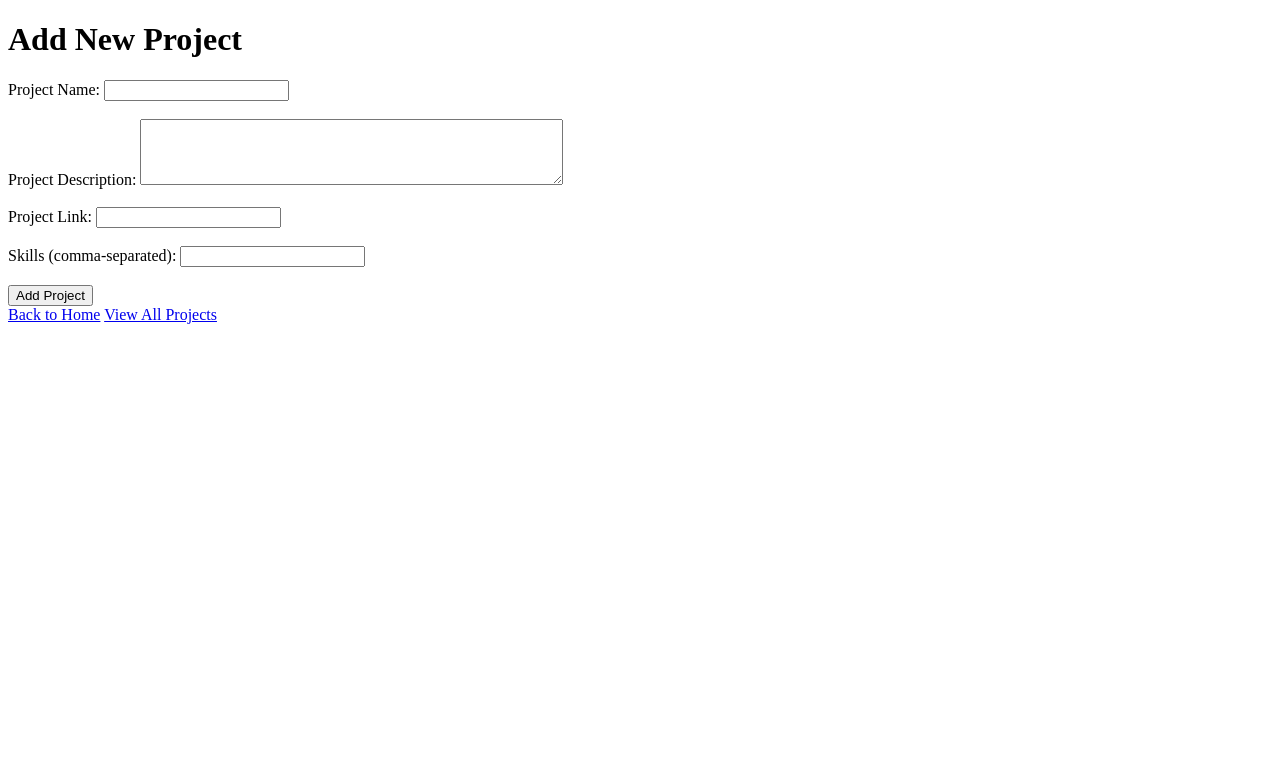
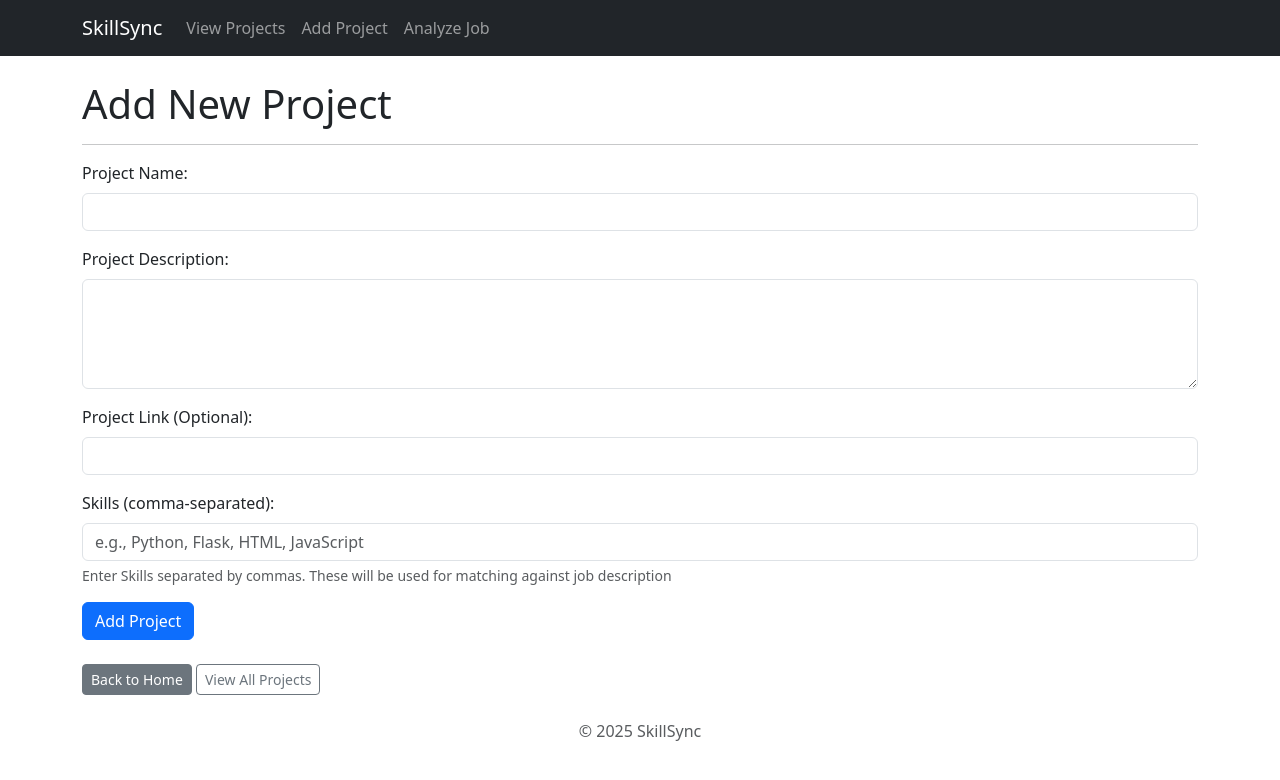
Before and after one commit to ebarcly/SkillSync, a Flask app: page /add in a window 1280 px wide. Shown: the top 780 px of the page. Run offline with Flask 3, Linux system fonts and the light colour scheme.

Commit message:
Style base, index, add_project, list_projects pages with Bootstrap 5

```diff
--- a/app.py
+++ b/app.py
@@ -98,7 +98,10 @@ def analyze_job_description():
             })
 
     # --- JSON output for now, improve later ---
-    return render_template('analysis_results.html', matching_projects=matching_projects)
+    return render_template('analysis_results.html',
+                           job_description=job_description,
+                           skills_found_in_jd=list(found_skills_in_jd),
+                           matching_projects=matching_projects)
 
 if __name__ == '__main__':
     app.run(debug=True)
--- a/templates/add_project.html
+++ b/templates/add_project.html
@@ -1,29 +1,47 @@
-<!DOCTYPE html>
-<html lang="en">
-<head>
-    <title> Add New Project </title>
-</head>
-<body>
-    <h1> Add New Project </h1>
-    <form method="POST" action="/add_project">
-        <div>
-            <label for="name">Project Name:</label>
-            <input type="text" id="name" name="name" required><br><br>
-        </div>
-        <div>
-            <label for="description">Project Description:</label>
-            <textarea id="description" name="description" rows="4" cols="50" required></textarea><br><br>
-        </div>
-        <div>
-            <label for="link">Project Link:</label>
-            <input type="url" id="link" name="link"><br><br>
-        </div>
-        <div>
-            <label for="skills">Skills (comma-separated):</label>
-            <input type="text" id="skills" name="skills"><br><br>
-        </div>
-        <button type="submit">Add Project</button>
-    </form>
-    <a href="/">Back to Home</a>
-    <a href="/projects">View All Projects</a>
-</body>
+{% extends "base.html" %}
+
+{% block title %}Add New Project - SkillSync Portfolio{% endblock %}
+
+{% block content %}
+<h1>Add New Project</h1>
+<hr>
+
+{# POST #}
+<form method="POST" action="{{ url_for('add_new_project') }}">
+
+    {# Project name field #}
+    <div class="mb-3">
+        <label for="name" class="form-label">Project Name:</label>
+        <input type="text" id="name" name="name" class="form-control" required>
+    </div>
+
+    {# Project Description Field #}
+    <div class="mb-3">
+        <label for="description" class="form-label">Project Description:</label>
+        <textarea id="description" name="description" rows="4" class="form-control" required></textarea> {# form-control also styles textareas #}
+    </div>
+
+    {# Project link Field #}
+    <div class="mb-3">
+        <label for="link" class="form-label">Project Link (Optional):</label>
+        <input type="url" id="link" name="link" class="form-control"> {# Use type="url" for better validation/input handling on some devices #}
+    </div>
+
+    {# Skills field #}
+    <div class="mb-3">
+        <label for="skills" class="form-label">Skills (comma-separated):</label>
+        <input type="text" id="skills" name="skills" class="form-control" placeholder="e.g., Python, Flask, HTML, JavaScript">
+        <div class="form-text">Enter Skills separated by commas. These will be used for matching against job description</div>
+    </div>
+
+    {# Submit button #}
+    <button type="submit" class="btn btn-primary">Add Project</button>
+
+</form>
+
+{# Other pages #}
+<div class="mt-4">
+    <a href="{{ url_for('index') }}" class="btn btn-secondary btn-sm">Back to Home</a>
+    <a href="{{ url_for('list_projects') }}" class="btn btn-outline-secondary btn-sm">View All Projects</a>
+</div>
+{% endblock %}
--- /dev/null
+++ b/templates/base.html
@@ -0,0 +1,47 @@
+<!DOCTYPE html>
+<html lang="en">
+    <head>
+        <meta charset="utf-8">
+        <meta name="viewport" content="width=device-width, initial-scale=1">
+
+        <link href="https://cdn.jsdelivr.net/npm/bootstrap@5.3.5/dist/css/bootstrap.min.css" rel="stylesheet" integrity="sha384-SgOJa3DmI69IUzQ2PVdRZhwQ+dy64/BUtbMJw1MZ8t5HZApcHrRKUc4W0kG879m7" crossorigin="anonymous">
+
+        <title>{% block title %}SkillSync Portfolio{% endblock %}</title>
+    </head>
+    <body>
+        <nav class="navbar navbar-expand-lg navbar-dark bg-dark mb-4">
+            <div class="container">
+                <a class="navbar-brand" href="{{ url_for('index') }}">SkillSync</a>
+                <button class="navbar-toggler" type="button" data-bs-toggle="collapse" data-bs-target="#navbarNav" aria-controls="navbarNav" aria-expanded="false" aria-label="Toggle navigation">
+                    <span class="navbar-toggler-icon"></span>
+                </button>
+                <div class="collapse navbar-collapse" id="navbarNav">
+                    <ul class="navbar-nav">
+                        <li class="nav-item">
+                            <a class="nav-link" href="{{ url_for('list_projects') }}">View Projects</a>
+                        </li>
+                        <li class="nav-item">
+                            <a class="nav-link" href="{{ url_for('add_project_form') }}">Add Project</a>
+                        </li>
+                        <li class="nav-item">
+                            <a class="nav-link" href="{{ url_for('analyze_job_form') }}">Analyze Job</a>
+                        </li>
+                    </ul>
+                </div>
+            </div>
+        </nav>
+
+        <main class="container">
+            {# Where page-specific content will go #}
+            {% block content %}
+            {% endblock %}
+        </main>
+
+        <footer class="mt-4 text-center text-muted">
+            <p>&copy; 2025 SkillSync</p>
+        </footer>
+
+        <script src="https://cdn.jsdelivr.net/npm/bootstrap@5.3.5/dist/js/bootstrap.bundle.min.js" integrity="sha384-k6d4wzSIapyDyv1kpU366/PK5hCdSbCRGRCMv+eplOQJWyd1fbcAu9OCUj5zNLiq" crossorigin="anonymous"></script>
+
+    </body>
+</html>
```
Also changed, not shown: templates/analysis_results.html (+45 -2 lines), templates/index.html (+30 -13 lines), templates/list_projects.html (+47 -19 lines).
